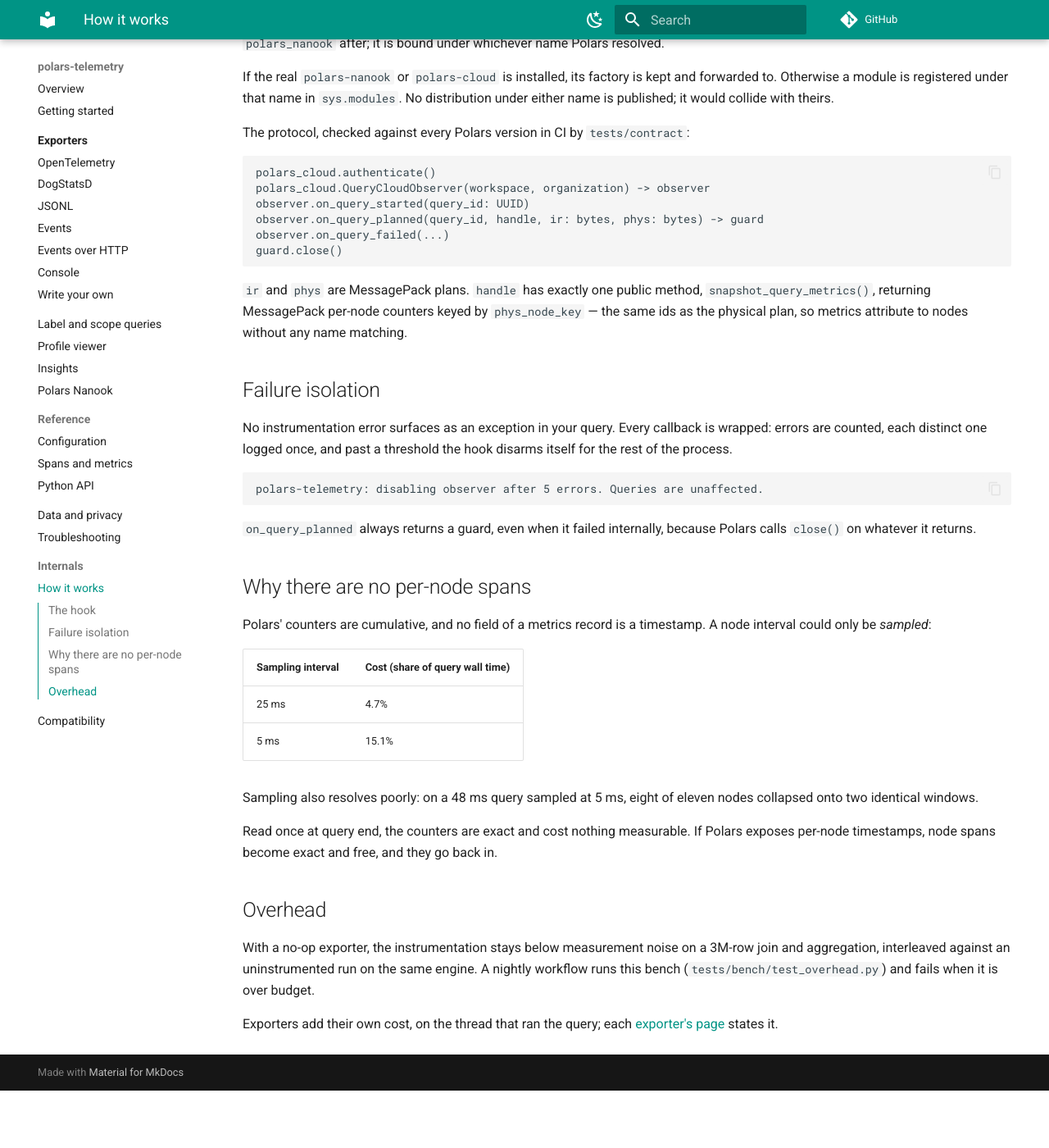
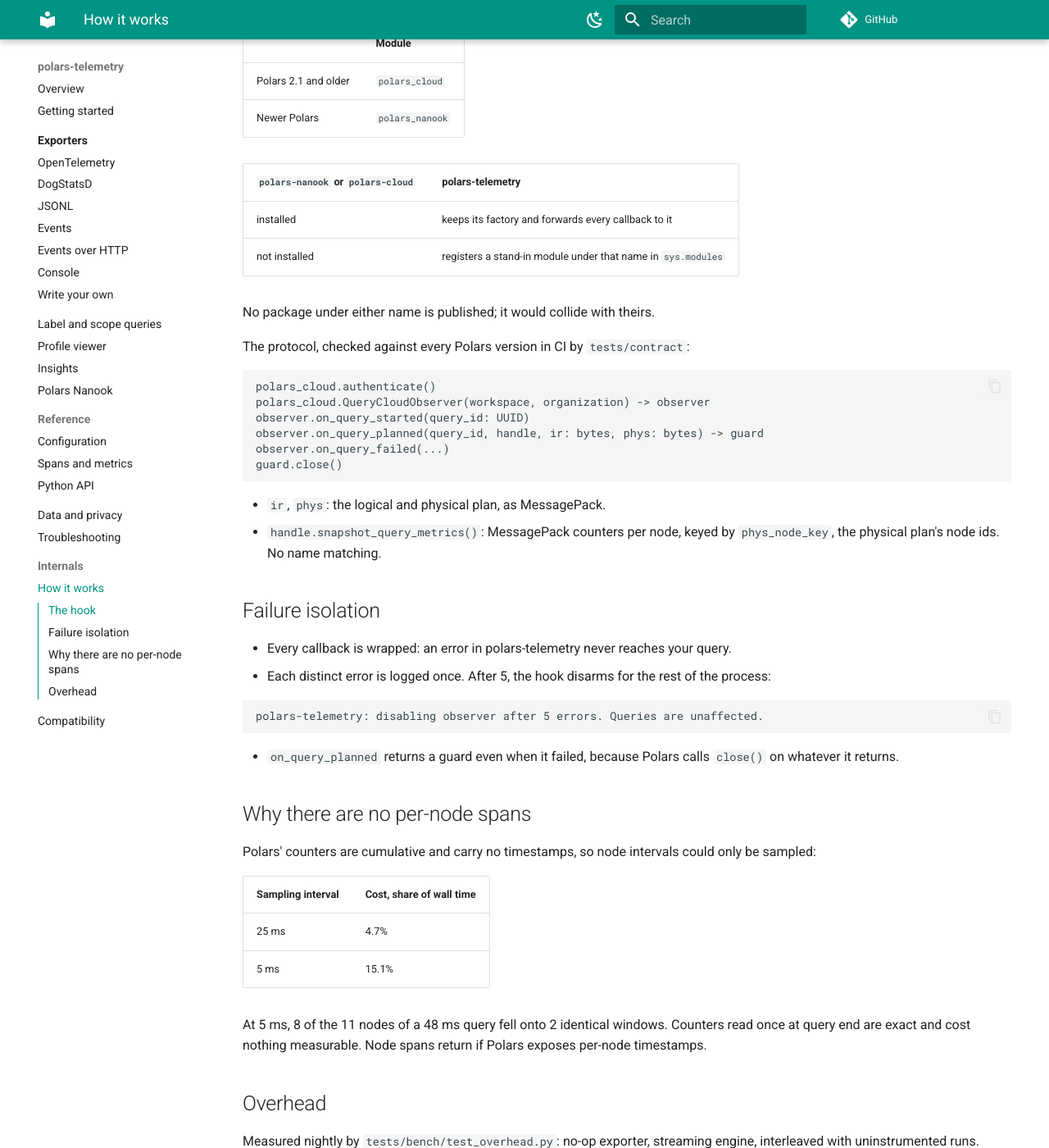
Before and after one commit to jan-krueger/polars-telemetry, an MkDocs documentation site: the page built from docs/internals/how-it-works.md, in a window 1280 px wide and 1400 px high, scrolled down 242 px. Shown: the whole window at 82% size. Built offline with MkDocs 1.6.1 and Material for MkDocs 9.7.7, drawn with Linux system fonts in a browser that asks for light colours; comment, search, counter and statistics services are not loaded; before the commit the page ends 1572 px from its top, so only the background shows below that; some of the changed text lies outside the part shown.

Commit message:
docs: make How it works facts and tables, with the measured overhead

````diff
--- a/docs/internals/how-it-works.md
+++ b/docs/internals/how-it-works.md
@@ -2,16 +2,20 @@
 
 ## The hook
 
-Polars imports the module of Polars Nanook (formerly Polars Cloud), reads
-`QueryCloudObserver` from it **by name** and duck-types the result without
-checking its type. This package supplies that name. The module is
-`polars_cloud` up to Polars 2.1 and `polars_nanook` after; it is bound under
-whichever name Polars resolved.
+Polars looks up `QueryCloudObserver` **by name** in the Polars Nanook module
+(formerly Polars Cloud) and duck-types what it gets.
 
-If the real `polars-nanook` or `polars-cloud` is installed, its factory is kept
-and forwarded to.
-Otherwise a module is registered under that name in `sys.modules`. No
-distribution under either name is published; it would collide with theirs.
+| | Module |
+| --- | --- |
+| Polars 2.1 and older | `polars_cloud` |
+| Newer Polars | `polars_nanook` |
+
+| `polars-nanook` or `polars-cloud` | polars-telemetry |
+| --- | --- |
+| installed | keeps its factory and forwards every callback to it |
+| not installed | registers a stand-in module under that name in `sys.modules` |
+
+No package under either name is published; it would collide with theirs.
 
 The protocol, checked against every Polars version in CI by `tests/contract`:
 
@@ -24,47 +28,48 @@ observer.on_query_failed(...)
 guard.close()
 ```
 
-`ir` and `phys` are MessagePack plans. `handle` has exactly one public method,
-`snapshot_query_metrics()`, returning MessagePack per-node counters keyed by
-`phys_node_key` — the same ids as the physical plan, so metrics attribute to
-nodes without any name matching.
+- `ir`, `phys`: the logical and physical plan, as MessagePack.
+- `handle.snapshot_query_metrics()`: MessagePack counters per node, keyed by
+  `phys_node_key`, the physical plan's node ids. No name matching.
 
 ## Failure isolation
 
-No instrumentation error surfaces as an exception in your query. Every
-callback is wrapped: errors are counted, each distinct one logged once, and
-past a threshold the hook disarms itself for the rest of the process.
+- Every callback is wrapped: an error in polars-telemetry never reaches your
+  query.
+- Each distinct error is logged once. After 5, the hook disarms for the rest of
+  the process:
 
-```text
-polars-telemetry: disabling observer after 5 errors. Queries are unaffected.
-```
+  ```text
+  polars-telemetry: disabling observer after 5 errors. Queries are unaffected.
+  ```
 
-`on_query_planned` always returns a guard, even when it failed internally,
-because Polars calls `close()` on whatever it returns.
+- `on_query_planned` returns a guard even when it failed, because Polars calls
+  `close()` on whatever it returns.
 
 ## Why there are no per-node spans
 
-Polars' counters are cumulative, and no field of a metrics record is a
-timestamp. A node interval could only be *sampled*:
+Polars' counters are cumulative and carry no timestamps, so node intervals could
+only be sampled:
 
-| Sampling interval | Cost (share of query wall time) |
+| Sampling interval | Cost, share of wall time |
 | --- | --- |
 | 25 ms | 4.7% |
 | 5 ms | 15.1% |
 
-Sampling also resolves poorly: on a 48 ms query sampled at 5 ms, eight of
-eleven nodes collapsed onto two identical windows.
-
-Read once at query end, the counters are exact and cost nothing measurable.
-If Polars exposes per-node timestamps, node spans become exact and free, and
-they go back in.
+At 5 ms, 8 of the 11 nodes of a 48 ms query fell onto 2 identical windows.
+Counters read once at query end are exact and cost nothing measurable. Node
+spans return if Polars exposes per-node timestamps.
 
 ## Overhead
 
-With a no-op exporter, the instrumentation stays below measurement noise on a
-3M-row join and aggregation, interleaved against an uninstrumented run on the
-same engine. A nightly workflow runs this bench
-(`tests/bench/test_overhead.py`) and fails when it is over budget.
+Measured nightly by `tests/bench/test_overhead.py`: no-op exporter, streaming
+engine, interleaved with uninstrumented runs.
 
-Exporters add their own cost, on the thread that ran the query; each
-[exporter's page](../exporters/index.md) states it.
+| | Budget | Measured |
+| --- | --- | --- |
+| Fixed cost per query, 2M-row join and aggregation | under 6 ms | about 1.5 ms |
+| Share of wall time, 20M-row query | under 10% | about 1.5% |
+
+The fixed cost is the profile, traits, findings and masking built when a query
+ends, on the thread that ran it. Exporters add their own cost; each
+[exporter's page](../exporters/index.md) says where it runs.
````
